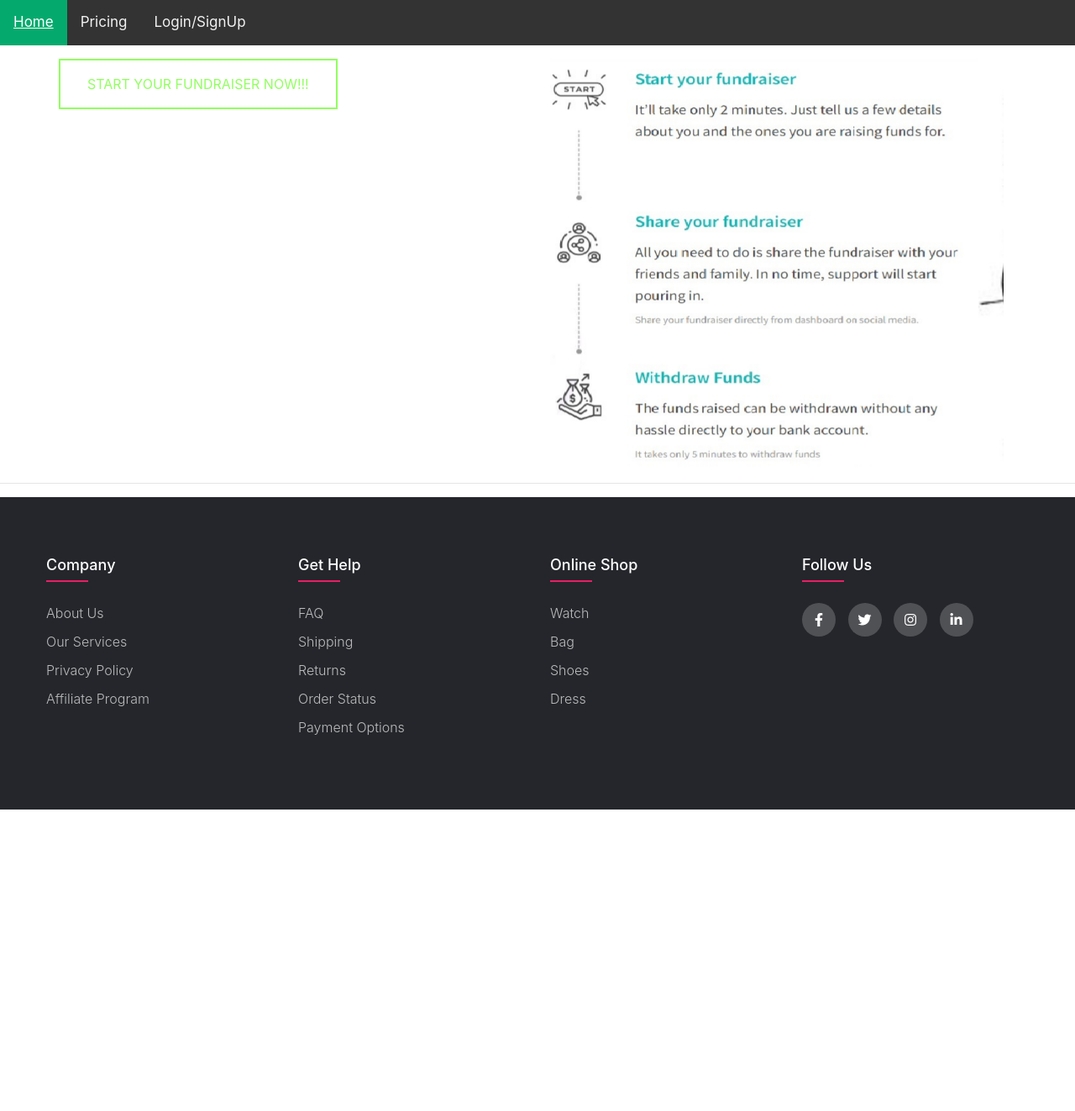
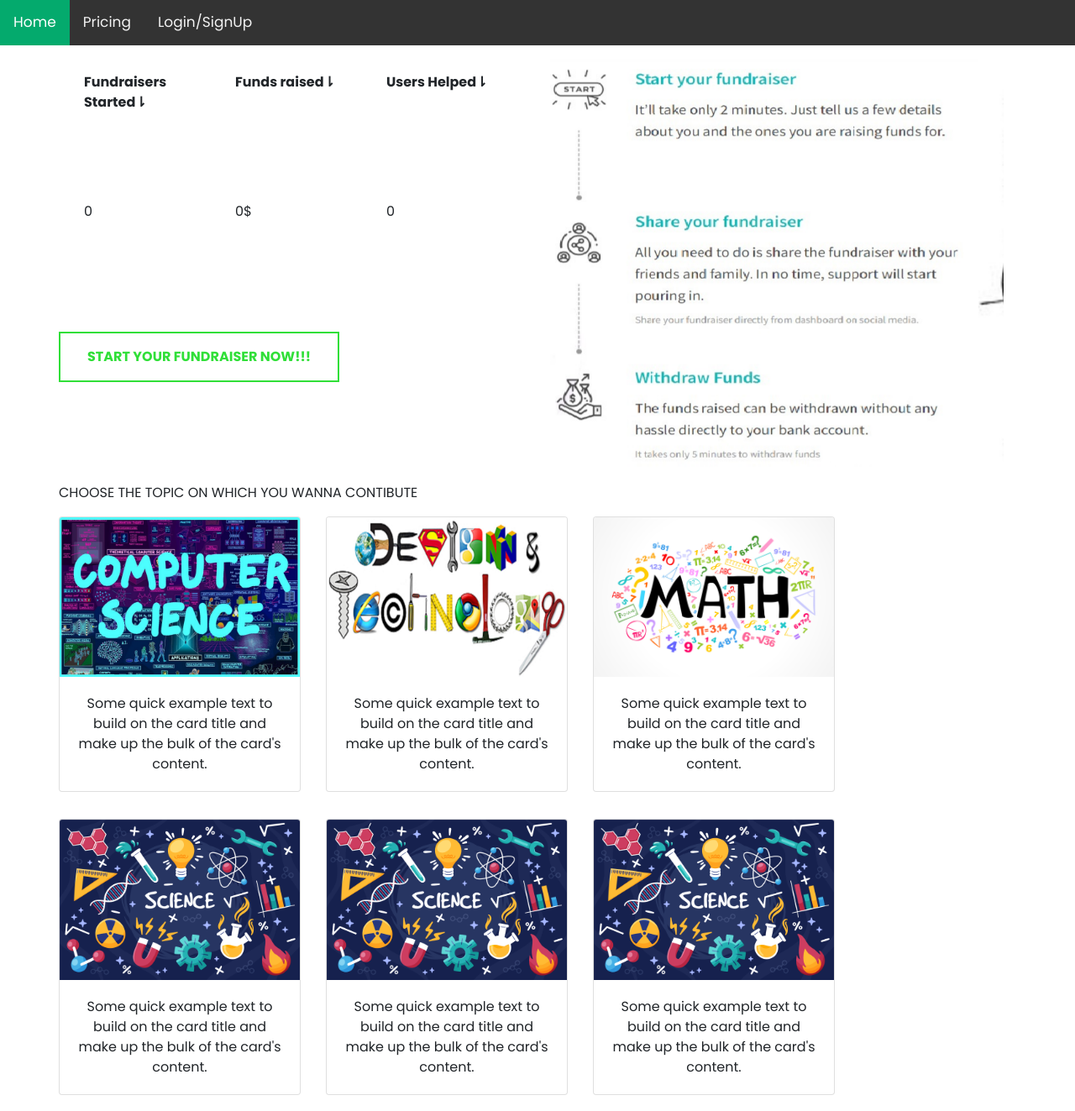
Before and after one commit to satyamr123/Crowdfunding-website, a plain HTML site: page index.html in a window 1280 px wide. Shown: the top 1323 px of the page at 84% size. Before the commit the page ends 964 px from the top, so only its background shows below. Drawn offline with nearby package versions, Linux system fonts and the light colour scheme.

Commit message:
work in progress

```diff
--- a/index.html
+++ b/index.html
@@ -10,6 +10,7 @@
         href="https://cdnjs.cloudflare.com/ajax/libs/font-awesome/5.15.1/css/all.min.css">
     <link rel="stylesheet" href="https://cdn.jsdelivr.net/npm/bootstrap@4.5.3/dist/css/bootstrap.min.css"
         integrity="sha384-TX8t27EcRE3e/ihU7zmQxVncDAy5uIKz4rEkgIXeMed4M0jlfIDPvg6uqKI2xXr2" crossorigin="anonymous">
+    <link rel="stylesheet" href="./styles/index.css">
 </head>
 
 <body>
@@ -19,14 +20,21 @@
         <a href="./webpages/loginsignup.html">Login/SignUp</a>
     </div>
     <div class="container firstpart">
-        <div class="row">
+        <div class="row main-row1">
             <div class="col-6 left-penal">
                 <div class="row r1">
-
+                    <div class="col first-colum">Fundraisers Started&#8642;</div>
+                    <div class="col second-colum">Funds raised&#8642</div>
+                    <div class="col third-colum">Users Helped&#8642</div>
+                </div>
+                <div class="row r2">
+                    <div class="col first-colum2">0</div>
+                    <div class="col second-colum2">0$</div>
+                    <div class="col third-colum2">0</div>
                 </div>
                 <div class="row r3">
-                    <a href="./webpages/loginsignup.html"><button class="left-button">START YOUR FUNDRAISER
-                            NOW!!!</button></a>
+                    <a href="./webpages/loginsignup.html"><button class="left-button"><b>START YOUR FUNDRAISER
+                                NOW!!!</b></button></a>
                 </div>
             </div>
             <div class="col-6">
@@ -51,6 +59,75 @@
                         <span class="carousel-control-next-icon" aria-hidden="true"></span>
                         <span class="sr-only">Next</span>
                     </a>
+                </div>
+            </div>
+        </div>
+        <div class="row main-row2">
+            <div class="row">
+                <div class="col row2-colum1">CHOOSE THE TOPIC ON WHICH YOU WANNA CONTIBUTE</div>
+            </div>
+            <div class="row">
+                <div class="col">
+                    <div class="card" style="width: 18rem;">
+                        <img src="./resources/cse.jpg" class="card-img-top" alt="...">
+                        <div class="card-body">
+                            <p class="card-text">Some quick example text to build on the card title and make up the bulk
+                                of the card's
+                                content.</p>
+                        </div>
+                    </div>
+                </div>
+                <div class="col">
+                    <div class="card" style="width: 18rem;">
+                        <img src="./resources/780769FCAA767050AAF3ED2ABB500C7E.jpg" class="card-img-top" alt="...">
+                        <div class="card-body">
+                            <p class="card-text">Some quick example text to build on the card title and make up the bulk
+                                of the card's
+                                content.</p>
+                        </div>
+                    </div>
+                </div>
+                <div class="col">
+                    <div class="card" style="width: 18rem;">
+                        <img src="./resources/Creativity-in-Mathematics.jpg" class="card-img-top" alt="...">
+                        <div class="card-body">
+                            <p class="card-text">Some quick example text to build on the card title and make up the bulk
+                                of the card's
+                                content.</p>
+                        </div>
+                    </div>
+                </div>
+            </div>
+            <div class="row card-row2">
+                <div class="col">
+                    <div class="card" style="width: 18rem;">
+                        <img src="./resources/3682410.jpg" class="card-img-top" alt="...">
+                        <div class="card-body">
+                            <p class="card-text">Some quick example text to build on the card title and make up the bulk
+                                of the card's
+                                content.</p>
+                        </div>
+                    </div>
+                </div>
+                <div class="col">
+                    <div class="card" style="width: 18rem;">
+                        <img src="./resources/3682410.jpg" class="card-img-top" alt="...">
+                        <div class="card-body">
+                            <p class="card-text">Some quick example text to build on the card title and make up the bulk
+                                of the card's
+                                content.</p>
+                        </div>
+                    </div>
+                </div>
+                <div class="col">
+                    <div class="card" style="width: 18rem;">
+                        <img src="./resources/3682410.jpg" class="card-img-top" alt="...">
+                        <div class="card-body">
+                            <p class="card-text">Some quick example text to build on the card title and make up the bulk
+                                of the card's
+                                content.</p>
+                        </div>
+                    </div>
                 </div>
             </div>
         </div>
--- a/styles/index.css
+++ b/styles/index.css
@@ -52,19 +52,54 @@ ul{
 /*Body --------------------------- styles*/
 
 .firstpart{
-	position:relative;
+
 	margin-top: 1em;
 }
 .left-panel{
 	box-sizing:border-box;
 	margin:0px;
-	 border: none;
+
     padding:0%;
 
 }
+.r1{
+	margin:0.5em 0em;
+	margin-top: 1em;
+	height: 30%;
+	padding: auto;
+	text-align: left;
+	font-weight: bolder;
+}
+.r2{margin: 0.5em 0em;
+	padding: auto;
+	height:30%;
+
+}
+.main-row2{
+
+	 margin-top: 1em;
+
+	 text-align: center;
+	 font-size: 1em;
+}
+.card{
+
+	margin-top: 1em;
+	margin-bottom: 1em;
+	justify-content: center;
+}
+
+
+
+
+
+
+
+
+
 .left-button{
   background: none;
-  color:#92ff60;
+  color:#30df38;
   border: 2px solid;
   padding: 1em 2em;
   font-size: 1em;
```
Also changed, not shown: resources/3682410.jpg (added), resources/780769FCAA767050AAF3ED2ABB500C7E.jpg (added), resources/Creativity-in-Mathematics.jpg (added), resources/Medical-Science.jpeg (added), resources/cse.jpg (added).
